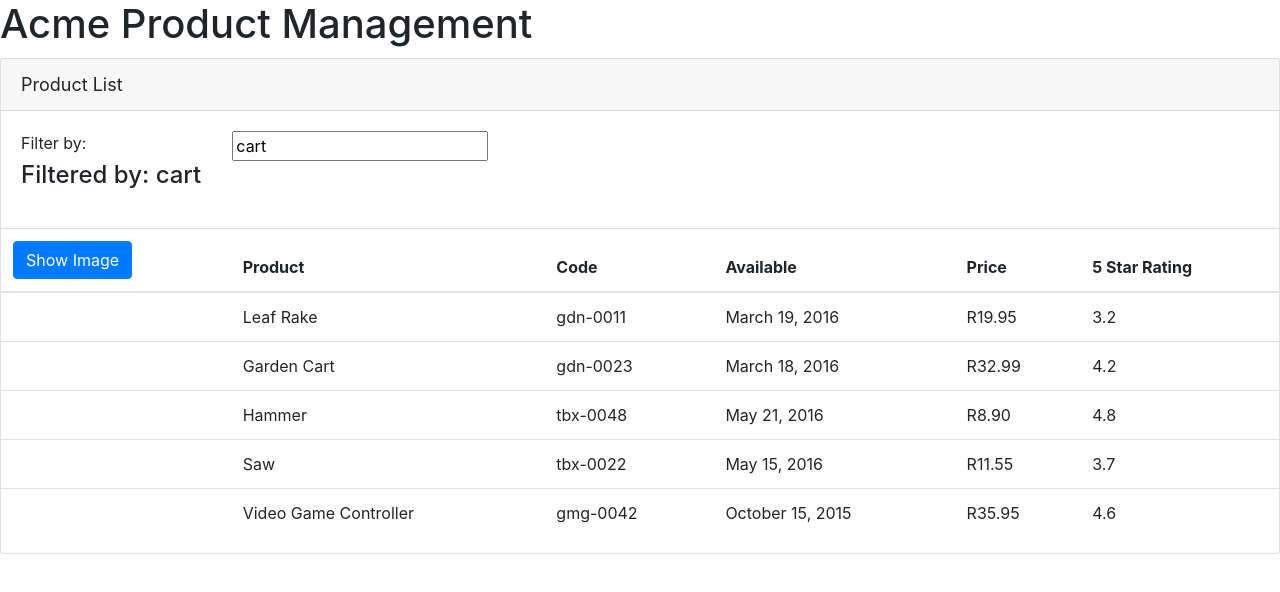
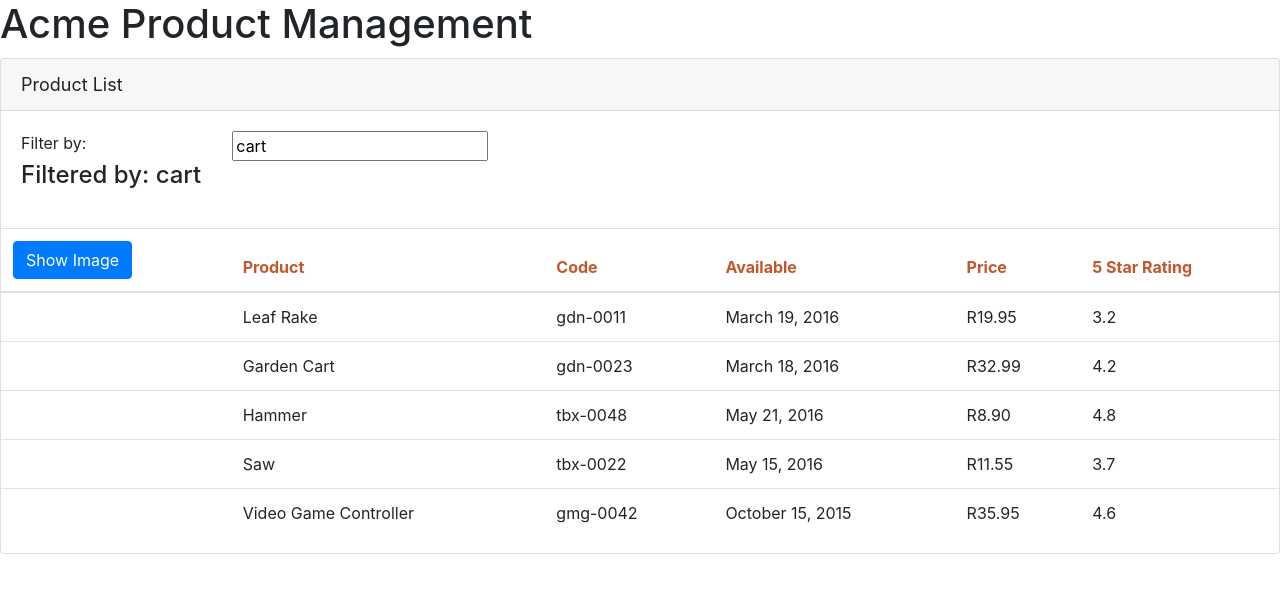
Before and after one commit to jannesrsa/angular-gettingstarted, an Angular app: page / in a window 1280 px wide. Shown: the top 592 px of the page. Built offline with nearby package versions, Linux system fonts and the light colour scheme.

Commit message:
Implement OnInit

```diff
--- /dev/null
+++ b/src/app/products/product-list.component.css
@@ -0,0 +1,3 @@
+thead {
+  color: #c2562c
+}
--- a/src/app/products/product-list.component.ts
+++ b/src/app/products/product-list.component.ts
@@ -1,71 +1,80 @@
 import {
-  Component
+  Component,
+  OnInit
 } from "@angular/core";
 
+import {
+  IProduct
+} from "./product";
+
 @Component({
-  selector: 'pm-products',
-  templateUrl: './product-list.component.html'
+  selector: "pm-products",
+  templateUrl: "./product-list.component.html",
+  styleUrls: ["./product-list.component.css"]
 })
-export class ProductListComponent {
-  pageTitle: string = 'Product List';
+export class ProductListComponent implements OnInit {
+  pageTitle: string = "Product List";
   imageWidth: number = 50;
   imageMargin: number = 2;
   showImage: boolean = false;
-  listFilter: string = 'cart';
-  products: any[] = [
-    {
-      "productId": 1,
-      "productName": "Leaf Rake",
-      "productCode": "GDN-0011",
-      "releaseDate": "March 19, 2016",
-      "description": "Leaf rake with 48-inch wooden handle.",
-      "price": 19.95,
-      "starRating": 3.2,
-      "imageUrl": "https://openclipart.org/image/300px/svg_to_png/26215/Anonymous_Leaf_Rake.png"
+  listFilter: string = "cart";
+  products: IProduct[] = [{
+    productId: 1,
+    productName: "Leaf Rake",
+    productCode: "GDN-0011",
+    releaseDate: "March 19, 2016",
+    description: "Leaf rake with 48-inch wooden handle.",
+    price: 19.95,
+    starRating: 3.2,
+    imageUrl: "https://openclipart.org/image/300px/svg_to_png/26215/Anonymous_Leaf_Rake.png"
   },
   {
-      "productId": 2,
-      "productName": "Garden Cart",
-      "productCode": "GDN-0023",
-      "releaseDate": "March 18, 2016",
-      "description": "15 gallon capacity rolling garden cart",
-      "price": 32.99,
-      "starRating": 4.2,
-      "imageUrl": "https://openclipart.org/image/300px/svg_to_png/58471/garden_cart.png"
+    productId: 2,
+    productName: "Garden Cart",
+    productCode: "GDN-0023",
+    releaseDate: "March 18, 2016",
+    description: "15 gallon capacity rolling garden cart",
+    price: 32.99,
+    starRating: 4.2,
+    imageUrl: "https://openclipart.org/image/300px/svg_to_png/58471/garden_cart.png"
   },
   {
-      "productId": 5,
-      "productName": "Hammer",
-      "productCode": "TBX-0048",
-      "releaseDate": "May 21, 2016",
-      "description": "Curved claw steel hammer",
-      "price": 8.9,
-      "starRating": 4.8,
-      "imageUrl": "https://openclipart.org/image/300px/svg_to_png/73/rejon_Hammer.png"
+    productId: 5,
+    productName: "Hammer",
+    productCode: "TBX-0048",
+    releaseDate: "May 21, 2016",
+    description: "Curved claw steel hammer",
+    price: 8.9,
+    starRating: 4.8,
+    imageUrl: "https://openclipart.org/image/300px/svg_to_png/73/rejon_Hammer.png"
   },
   {
-      "productId": 8,
-      "productName": "Saw",
-      "productCode": "TBX-0022",
-      "releaseDate": "May 15, 2016",
-      "description": "15-inch steel blade hand saw",
-      "price": 11.55,
-      "starRating": 3.7,
-      "imageUrl": "https://openclipart.org/image/300px/svg_to_png/27070/egore911_saw.png"
+    productId: 8,
+    productName: "Saw",
+    productCode: "TBX-0022",
+    releaseDate: "May 15, 2016",
+    description: "15-inch steel blade hand saw",
+    price: 11.55,
+    starRating: 3.7,
+    imageUrl: "https://openclipart.org/image/300px/svg_to_png/27070/egore911_saw.png"
   },
   {
-      "productId": 10,
-      "productName": "Video Game Controller",
-      "productCode": "GMG-0042",
-      "releaseDate": "October 15, 2015",
-      "description": "Standard two-button video game controller",
-      "price": 35.95,
-      "starRating": 4.6,
-      "imageUrl": "https://openclipart.org/image/300px/svg_to_png/120337/xbox-controller_01.png"
+    productId: 10,
+    productName: "Video Game Controller",
+    productCode: "GMG-0042",
+    releaseDate: "October 15, 2015",
+    description: "Standard two-button video game controller",
+    price: 35.95,
+    starRating: 4.6,
+    imageUrl: "https://openclipart.org/image/300px/svg_to_png/120337/xbox-controller_01.png"
   }
   ];
 
   toggleImage(): void {
     this.showImage = !this.showImage;
   }
+
+  ngOnInit(): void {
+    console.log("In OnInit");
   }
+}
--- /dev/null
+++ b/src/app/products/product.ts
@@ -0,0 +1,10 @@
+export interface IProduct {
+  productId: number;
+  productName: string;
+  productCode: string;
+  releaseDate: string;
+  description: string;
+  price: number;
+  starRating: number;
+  imageUrl: string;
+}
```
Also changed, not shown: src/app/app.component.ts (+7 -5 lines), src/app/app.module.ts (+16 -6 lines). Lines whose indentation alone changed are shown as unchanged.
